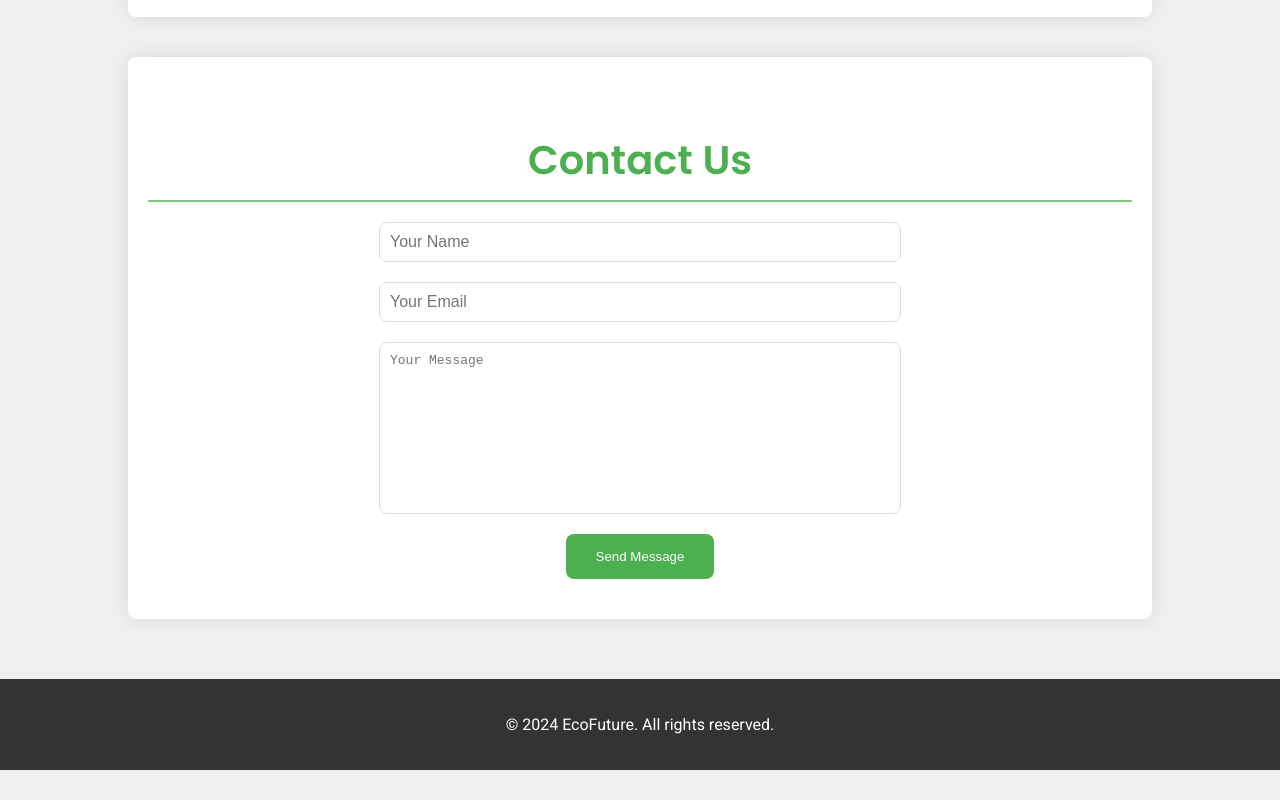
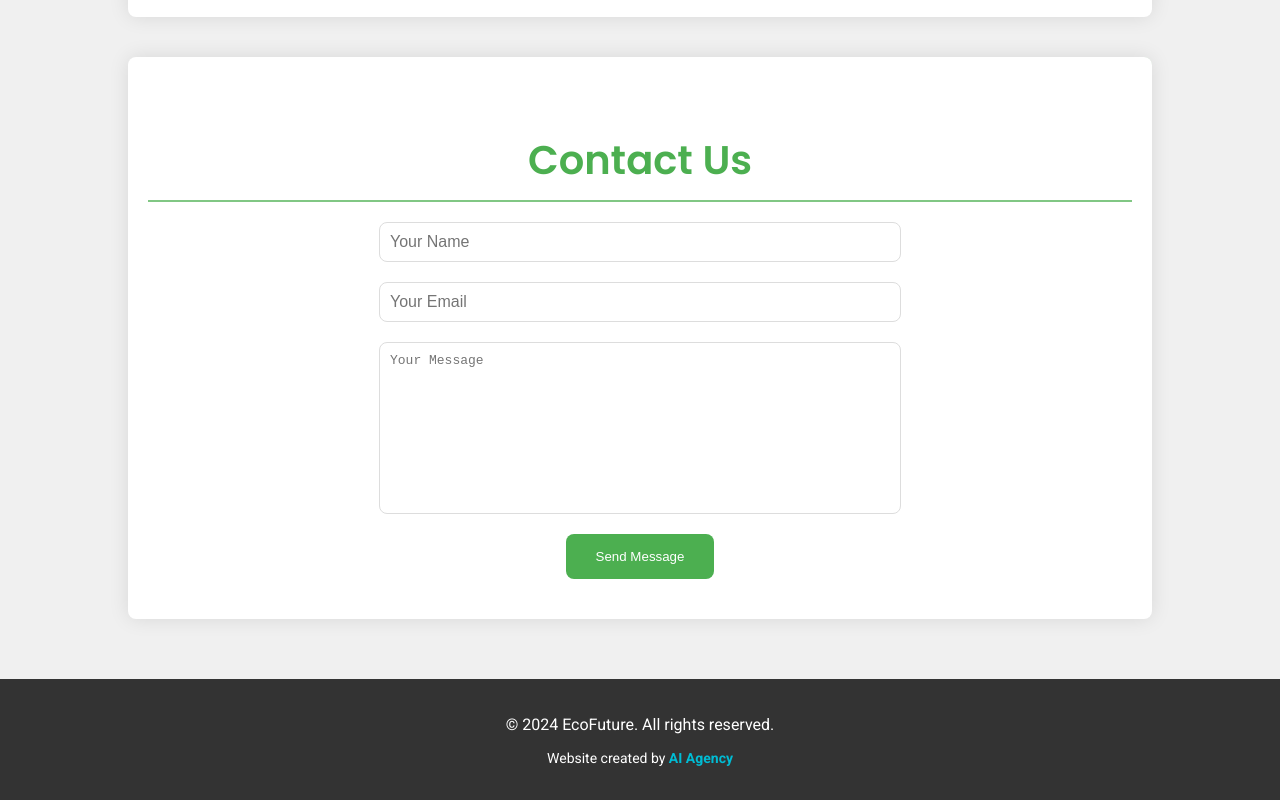
Before and after one commit to AnastasiaIvanko/EcoFuture, a plain HTML site: page index.html in a window 1280 px wide. Shown: the part 7909-8709 px from the top of the page. Before the commit the page ends 8679 px from the top, so only its background shows below. Drawn offline with Linux system fonts and the light colour scheme.

Commit message:
Update index.html

```diff
--- a/index.html
+++ b/index.html
@@ -371,10 +371,77 @@
                 width: 100%;
             }
         }
+
+
+
+
+
+
+        .footer-content {
+    max-width: 1200px;
+    margin: 0 auto;
+    font-size: 14px;
+}
+
+.footer-content a {
+    color: #00bcd4;
+    text-decoration: none;
+    font-weight: bold;
+    transition: color 0.3s ease, border-bottom 0.3s ease;
+    position: relative;
+}
+
+.footer-content a::after {
+    content: '';
+    display: block;
+    width: 0;
+    height: 2px;
+    background: #00bcd4;
+    transition: width 0.3s;
+    position: absolute;
+    left: 0;
+    bottom: -5px;
+}
+
+.footer-content a:hover::after {
+    width: 100%;
+}
+
+.footer-content a:hover {
+    color: #ff4081;
+}
+
+@media (max-width: 600px) {
+    .footer-content {
+        font-size: 12px;
+    }
+}
+
     </style>
 </head>
 <body>
+
+
+
+
+
+
+
+
+
+
+
+
+
+
+
+
     <header>
+
+
+
+
+
         <h1>EcoFuture</h1>
         <p>Plant Trees for a Better Tomorrow</p>
     </header>
@@ -517,6 +584,9 @@
     </div>
     <footer>
         <p>&copy; 2024 EcoFuture. All rights reserved.</p>
+        <div class="footer-content">
+            <p>Website created by <a href="https://aiagency.space/" target="_blank">AI Agency</a></p>
+        </div>
     </footer>
     <script>
         // Countdown timer script
```
